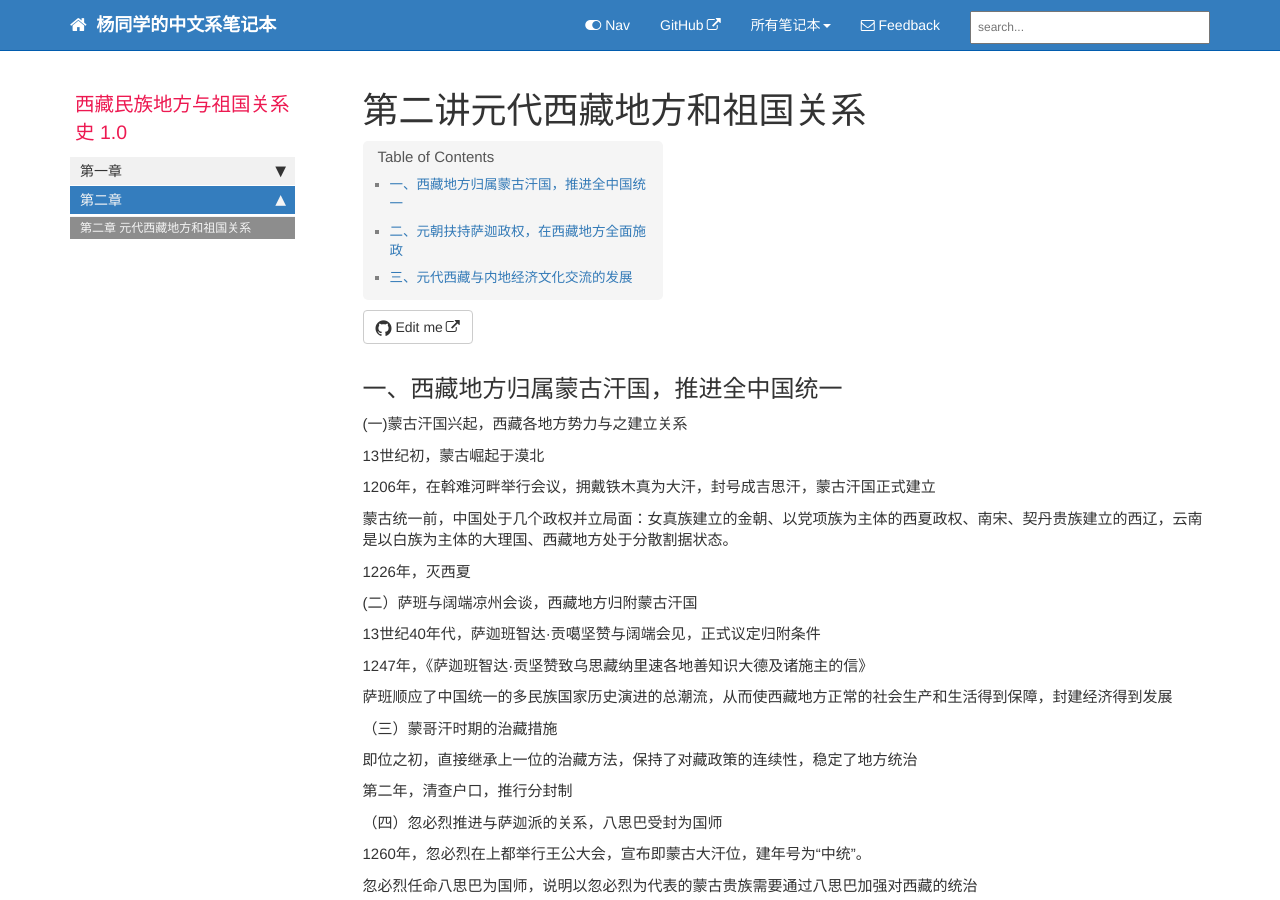
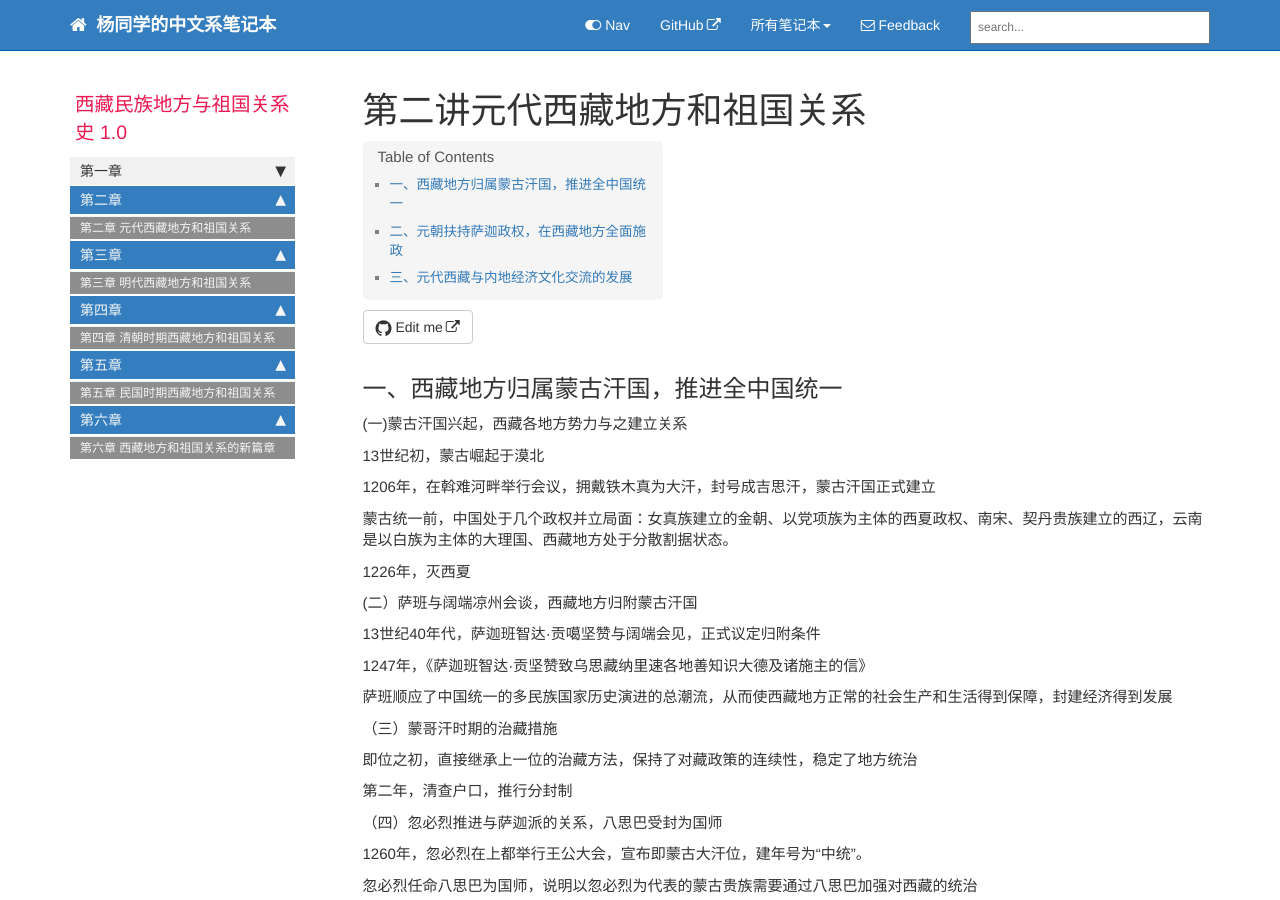
Before and after one commit to shiiiyuiuxjni/xizang-minzu, a Jekyll site: the page built from pages/zxmz/ch2.md, in a window 1280 px wide and 900 px high. Built offline with Jekyll 4.4.1, drawn with Linux system fonts in a browser that asks for light colours; comment, search, counter and statistics services are not loaded.

Commit message:
Update xzmz.yml

```diff
--- a/_data/sidebars/xzmz.yml
+++ b/_data/sidebars/xzmz.yml
@@ -10,7 +10,7 @@ entries:
     output: web
     folderitems:
 
-    - title: 第一章 13世纪以前西藏地方与祖国关系
+    - title: 第一章 13世纪以前西藏地方和祖国关系
       output: web
       url: /xzmz_ch1.html
 
@@ -22,4 +22,36 @@ entries:
       output: web
       url: /xzmz_ch2.html
 
+  - title: 第三章
+    output: web
+    folderitems:
+
+    - title: 第三章 明代西藏地方和祖国关系
+      output: web
+      url: /xzmz_ch2.html
+
+  - title: 第四章
+    output: web
+    folderitems:
+
+    - title: 第四章 清朝时期西藏地方和祖国关系
+      output: web
+      url: /xzmz_ch2.html
+
+  - title: 第五章
+    output: web
+    folderitems:
+
+    - title: 第五章 民国时期西藏地方和祖国关系
+      output: web
+      url: /xzmz_ch2.html
+
+  - title: 第六章
+    output: web
+    folderitems:
+
+    - title: 第六章 西藏地方和祖国关系的新篇章
+      output: web
+      url: /xzmz_ch2.html
+
 # Copyright 2021 Google LLC
```
